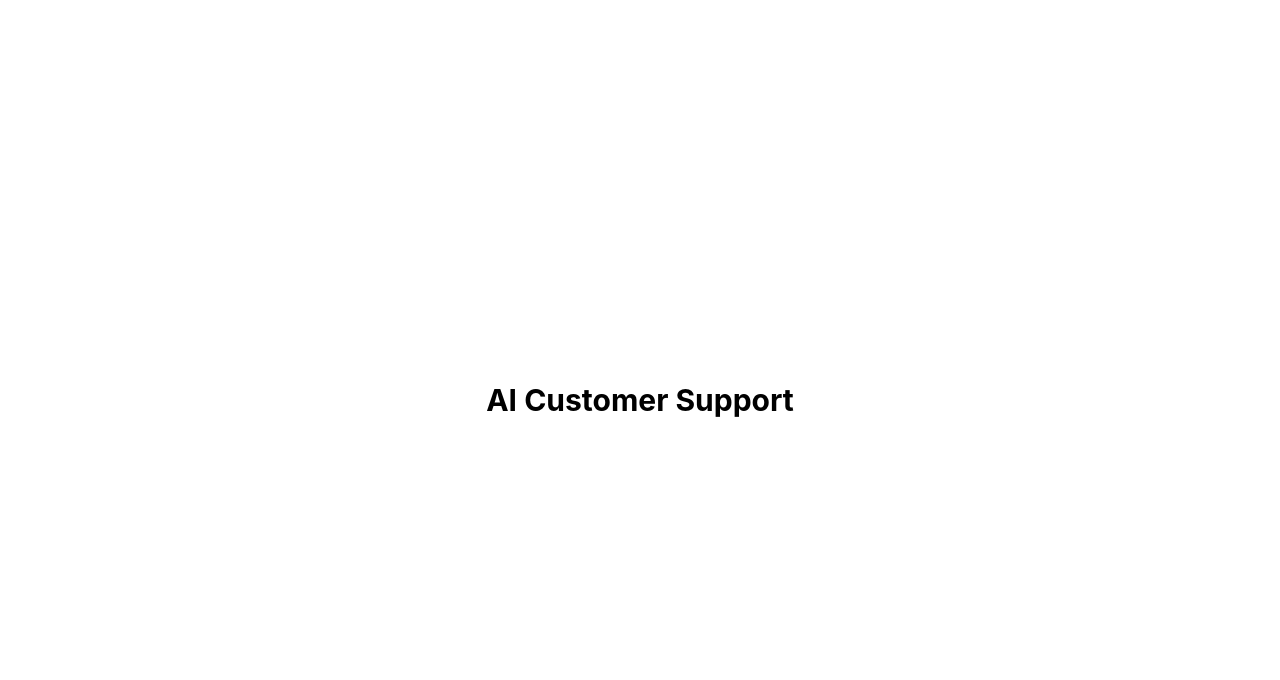
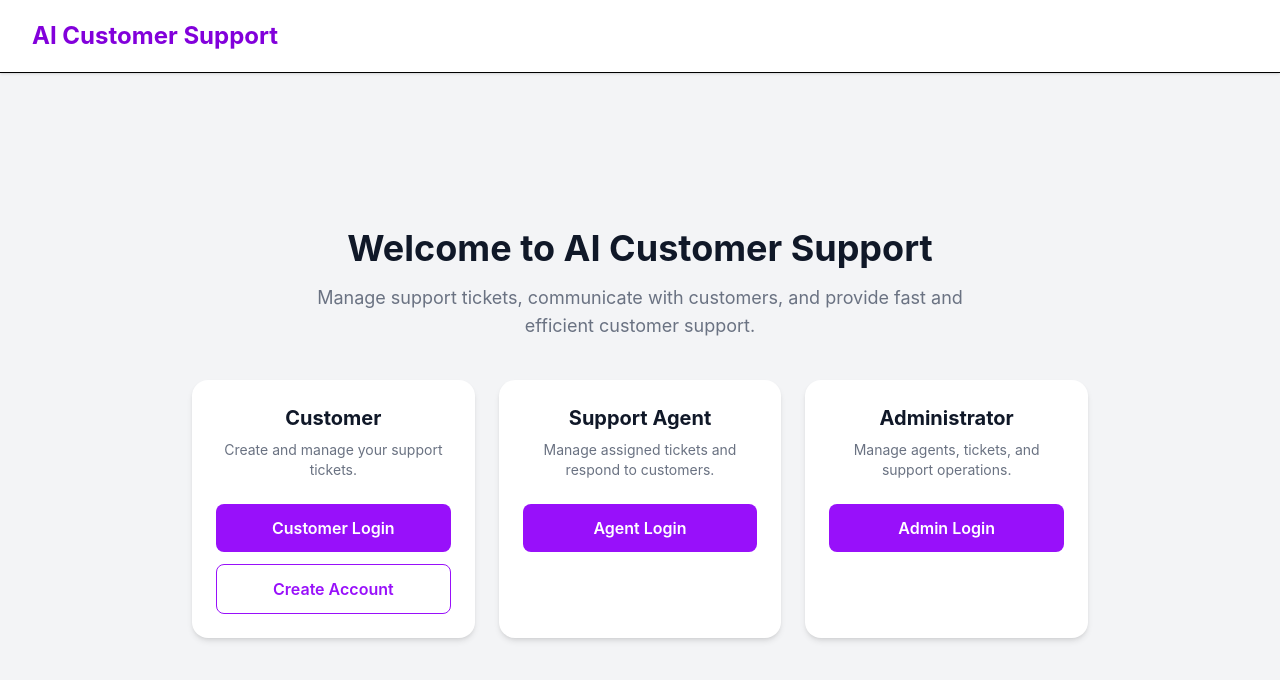
Before and after one commit to Shivanisingh2209/AiCustomerSupportFrontend, a React (Vite) app: page / in a window 1280 px wide. Shown: the top 680 px of the page. Built offline with nearby package versions, Linux system fonts and the light colour scheme.

Commit message:
home page fixed

```diff
--- /dev/null
+++ b/src/pages/Home.tsx
@@ -0,0 +1,103 @@
+import { useNavigate } from "react-router-dom";
+
+const Home = () => {
+  const navigate = useNavigate();
+
+  return (
+    <div className="min-h-screen bg-gray-100">
+
+      {/* Header */}
+      <header className="border-b bg-white shadow-sm">
+        <div className="mx-auto flex max-w-7xl items-center justify-between px-8 py-5">
+          <h1 className="text-2xl font-bold text-purple-700">
+            AI Customer Support
+          </h1>
+        </div>
+      </header>
+
+      {/* Main */}
+      <main className="flex min-h-[calc(100vh-81px)] items-center justify-center px-4">
+        <div className="w-full max-w-4xl text-center">
+
+          <h2 className="text-4xl font-bold text-gray-900">
+            Welcome to AI Customer Support
+          </h2>
+
+          <p className="mx-auto mt-4 max-w-2xl text-lg text-gray-500">
+            Manage support tickets, communicate with customers,
+            and provide fast and efficient customer support.
+          </p>
+
+          {/* Login Cards */}
+          <div className="mt-10 grid grid-cols-1 gap-6 md:grid-cols-3">
+
+            {/* Customer */}
+            <div className="rounded-2xl bg-white p-6 shadow-md transition hover:-translate-y-1 hover:shadow-lg">
+              <h3 className="text-xl font-bold text-gray-900">
+                Customer
+              </h3>
+
+              <p className="mt-2 text-sm text-gray-500">
+                Create and manage your support tickets.
+              </p>
+
+              <button
+                onClick={() => navigate("/customer/login")}
+                className="mt-6 w-full rounded-lg bg-purple-600 px-4 py-3 font-semibold text-white hover:bg-purple-700"
+              >
+                Customer Login
+              </button>
+
+              <button
+                onClick={() => navigate("/customer/register")}
+                className="mt-3 w-full rounded-lg border border-purple-600 px-4 py-3 font-semibold text-purple-600 hover:bg-purple-50"
+              >
+                Create Account
+              </button>
+            </div>
+
+            {/* Agent */}
+            <div className="rounded-2xl bg-white p-6 shadow-md transition hover:-translate-y-1 hover:shadow-lg">
+              <h3 className="text-xl font-bold text-gray-900">
+                Support Agent
+              </h3>
+
+              <p className="mt-2 text-sm text-gray-500">
+                Manage assigned tickets and respond to customers.
+              </p>
+
+              <button
+                onClick={() => navigate("/agent/login")}
+                className="mt-6 w-full rounded-lg bg-purple-600 px-4 py-3 font-semibold text-white hover:bg-purple-700"
+              >
+                Agent Login
+              </button>
+            </div>
+
+            {/* Admin */}
+            <div className="rounded-2xl bg-white p-6 shadow-md transition hover:-translate-y-1 hover:shadow-lg">
+              <h3 className="text-xl font-bold text-gray-900">
+                Administrator
+              </h3>
+
+              <p className="mt-2 text-sm text-gray-500">
+                Manage agents, tickets, and support operations.
+              </p>
+
+              <button
+                onClick={() => navigate("/admin/login")}
+                className="mt-6 w-full rounded-lg bg-purple-600 px-4 py-3 font-semibold text-white hover:bg-purple-700"
+              >
+                Admin Login
+              </button>
+            </div>
+
+          </div>
+
+        </div>
+      </main>
+    </div>
+  );
+};
+
+export default Home;
--- a/src/routes/AppRoutes.tsx
+++ b/src/routes/AppRoutes.tsx
@@ -15,16 +15,7 @@ import CustomerRegister from "../pages/auth/CustomerRegister";
 import AdminLogin from "../pages/auth/AdminLogin";
 import CustomerLogin from "../pages/auth/CustomerLogin";
 import AgentLogin from "../pages/auth/AgentLogin";
-
-const Home = () => {
-  return (
-    <div className="flex min-h-screen items-center justify-center">
-      <h1 className="text-3xl font-bold">
-        AI Customer Support
-      </h1>
-    </div>
-  );
-};
+import Home from "../pages/Home";
 
 const AppRoutes = () => {
   return (
@@ -126,8 +117,6 @@ const AppRoutes = () => {
           }
         />
 
-        <Route path="/admin/login" element={<AdminLogin />} />
-
         <Route
           path="/admin/tickets/:id"
           element={
```
